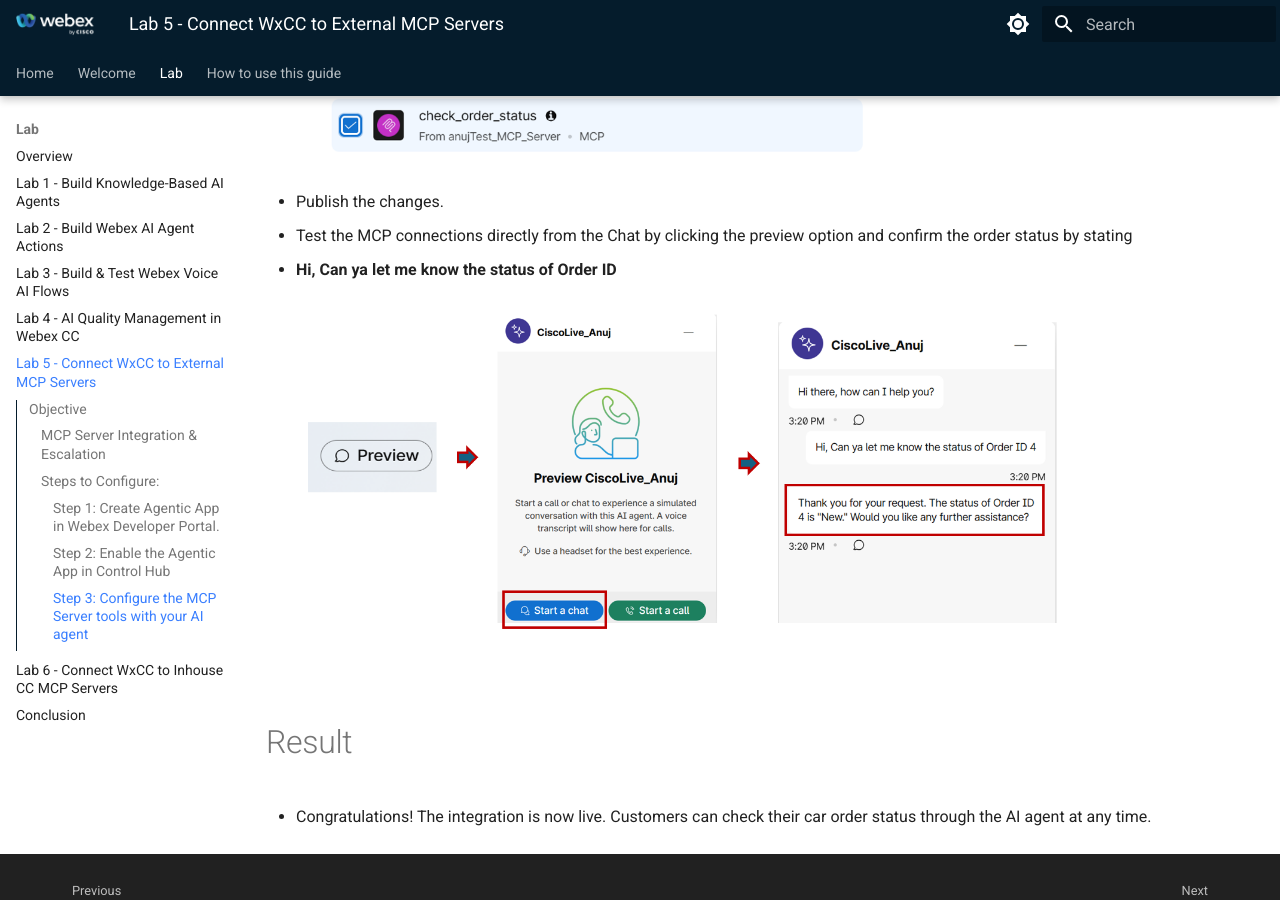
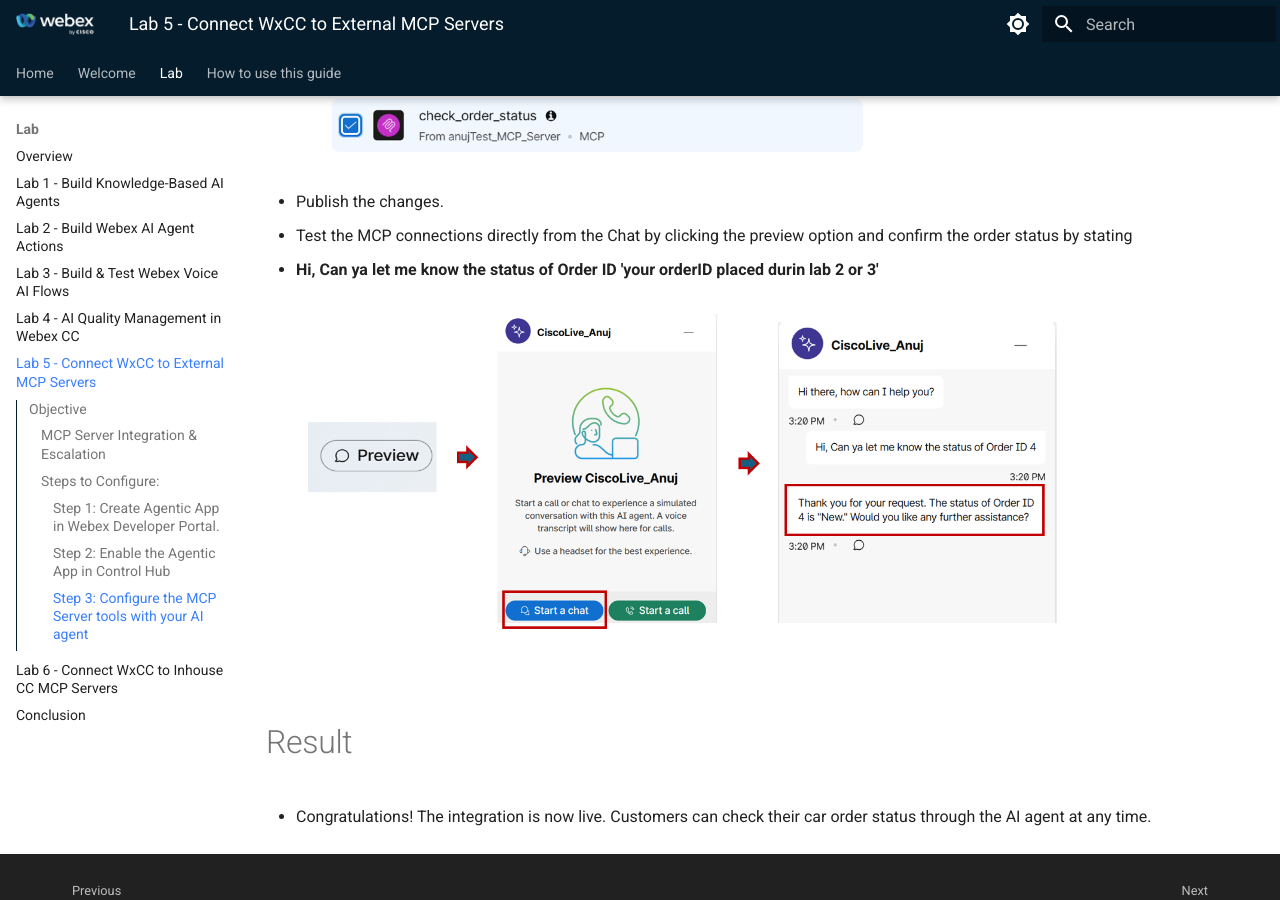
Before and after one commit to WebexCC-SA/LAB-11175, an MkDocs documentation site: the page built from docs/Excercise4.md, in a window 1280 px wide and 900 px high, scrolled down 5783 px. Built offline with MkDocs 1.6.1 and Material for MkDocs 9.7.7, drawn with Linux system fonts in a browser that asks for light colours.

Commit message:
Update Excercise4.md

```diff
--- a/docs/Excercise4.md
+++ b/docs/Excercise4.md
@@ -124,7 +124,7 @@
 
 - Test the MCP connections directly from the Chat by clicking the preview option  and confirm the order status by stating
 
-- **Hi, Can ya let me know the status of Order ID <your orderID placed durin lab 2 or 3>**
+- **Hi, Can ya let me know the status of Order ID 'your orderID placed durin lab 2 or 3'**
 
     ![Nav](./assets/1010_Excercise1_17.png){ width="800" }
 
```
